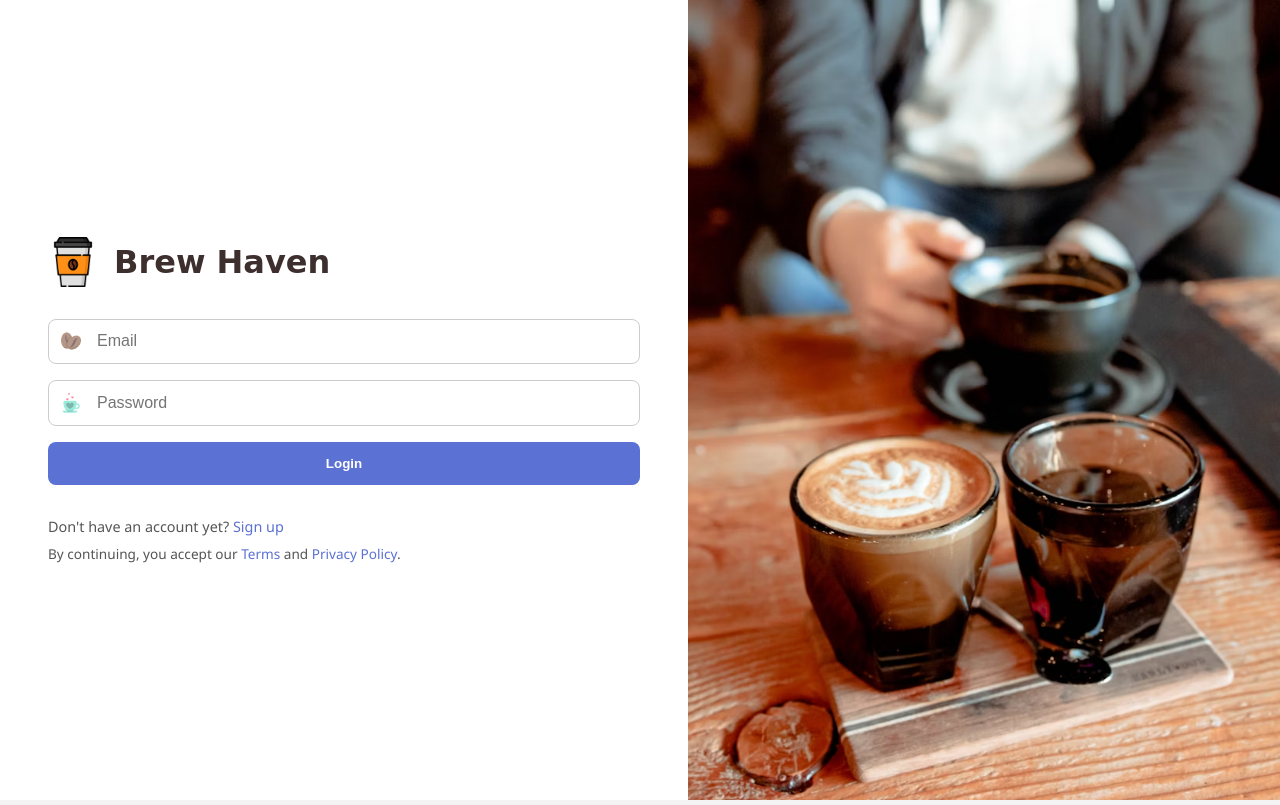
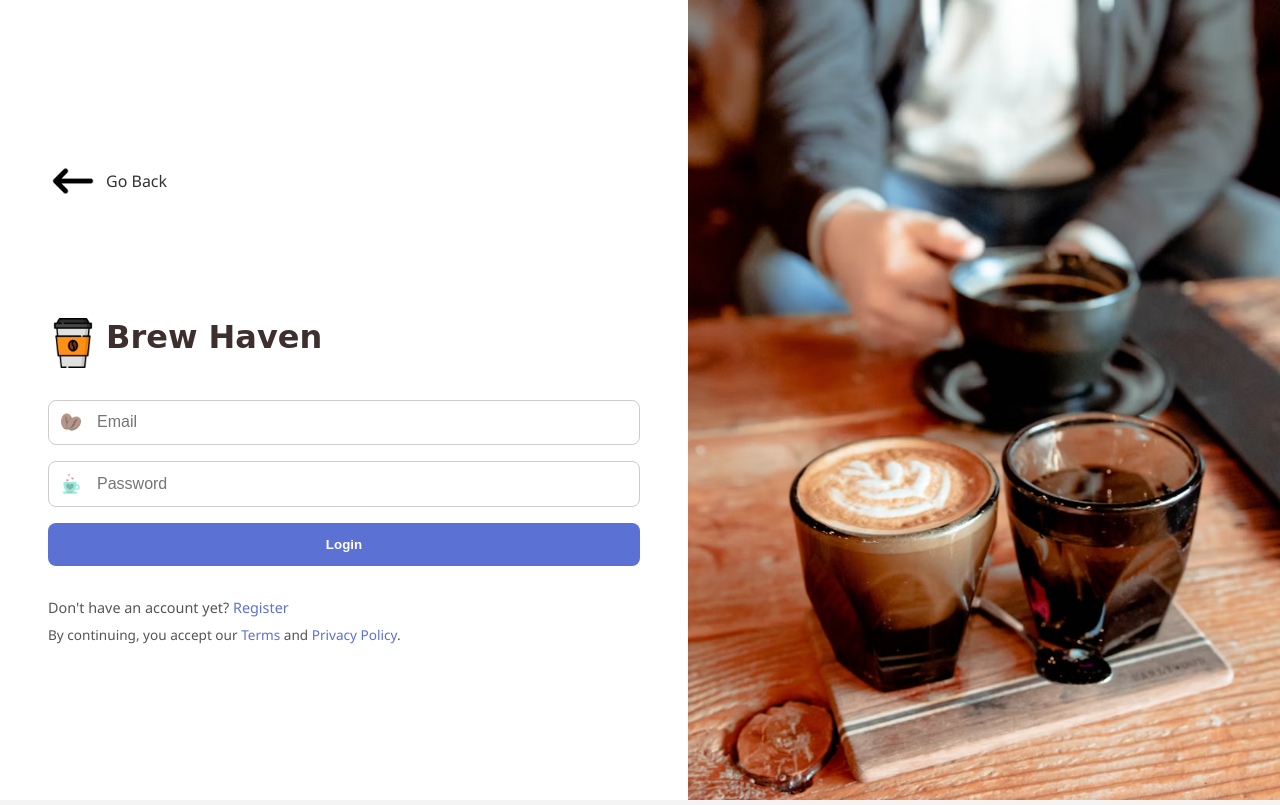
Before and after one commit to Lumnaire/coffee-shop, a PHP site: page /login.php in a window 1280 px wide. Run offline with PHP 8.4, Linux system fonts and the light colour scheme.

Commit message:
finished frontend login & register and added some assets

```diff
--- a/css/login.css
+++ b/css/login.css
@@ -30,6 +30,37 @@ body, html {
   align-items: center;
   gap: 1rem;
   margin-bottom: 2rem;
+}
+
+.login-header{
+  display: flex;
+  flex-direction: column;
+  gap: 7rem;
+  align-items: start;
+}
+
+.logo-container{
+  display: flex;
+  gap: 0.5rem;
+}
+
+.back-button-container{
+
+
+}
+
+.back-button-container a{
+   display: flex;
+  align-items: center;
+  gap: 0.5rem;
+  cursor: pointer;
+  text-decoration: none;
+  color: #333;
+}
+
+.back-img {
+  width: 20px;
+  height: 20px;
 }
 
 .login-logo img {
@@ -132,6 +163,14 @@ body, html {
   font-size: 1rem;
 }
 
+.register-input-wrapper input{
+   width: 100%;
+  padding: 0.8rem 0.8rem 0.8rem 0.8rem;
+  border-radius: 8px;
+  border: 1px solid #ccc;
+  font-size: 1rem;
+}
+
 .input-icon {
   position: absolute;
   top: 50%;
--- a/index.php
+++ b/index.php
@@ -45,7 +45,7 @@
             </ul>
 
             <div class="nav-actions">
-                <button class="btn buy-btn">Login</button>
+                <a href="login.php"><button class="btn buy-btn">Login</button></a>
             </div>
 
 
--- a/login.php
+++ b/login.php
@@ -1,19 +1,30 @@
-
 <!DOCTYPE html>
 <html lang="en">
+
 <head>
   <meta charset="UTF-8">
   <meta name="viewport" content="width=device-width, initial-scale=1">
   <title>Login | Brew Haven</title>
   <link rel="stylesheet" href="css/login.css">
 </head>
+
 <body>
 
   <div class="login-container">
     <div class="login-left">
-    <div class="login-logo">
+      <div class="login-logo login-header">
+        <div class="back-button-container">
+          <a href="index.php">
+             <img class="back-img"src="assets/arrow-left.png" alt="" width="20" height="20">
+          <p>Go Back</p>
+          </a>
+
+        </div>
+        <div class="logo-container">
           <img src="assets/logo.png" alt="Logo">
           <h1>Brew Haven</h1>
+        </div>
+
       </div>
 
       <form action="process_login.php" method="POST" class="login-form">
@@ -32,7 +43,7 @@
 
 
       <div class="login-footer">
-      <p>Don't have an account yet? <a href="register.php">Sign up</a></p>
+        <p>Don't have an account yet? <a href="register.php">Register</a></p>
         <p class="terms">By continuing, you accept our <a href="#">Terms</a> and <a href="#">Privacy Policy</a>.</p>
       </div>
     </div>
@@ -43,4 +54,5 @@
   </div>
 
 </body>
+
 </html>
```
Also changed, not shown: register.php (added, +49 -0 lines), assets/arrow-left.png (added), assets/back.png (added). Lines whose indentation alone changed are shown as unchanged.
